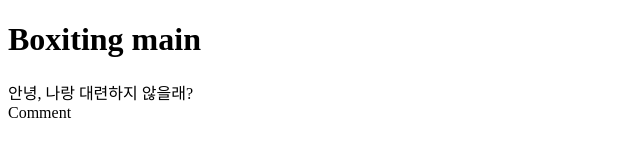
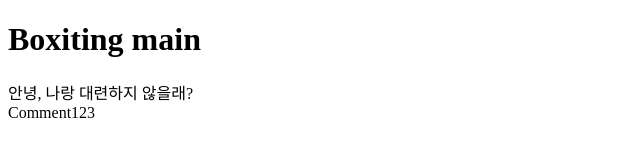
Before and after one commit to kdh8500/git_prac, a plain HTML site: page index.html in a window 1280 px wide. Shown: the full height of the page, 0-640 px from the left. Drawn offline with Linux system fonts and the light colour scheme.

Commit message:
no message

```diff
--- a/index.html
+++ b/index.html
@@ -7,7 +7,7 @@
     <body>
         <h1>Boxiting main</h1>
         <div>안녕, 나랑 대련하지 않을래?</div>
-        <div>Comment</div>
+        <div>Comment123</div>
     </body>
 </html>
 
```
